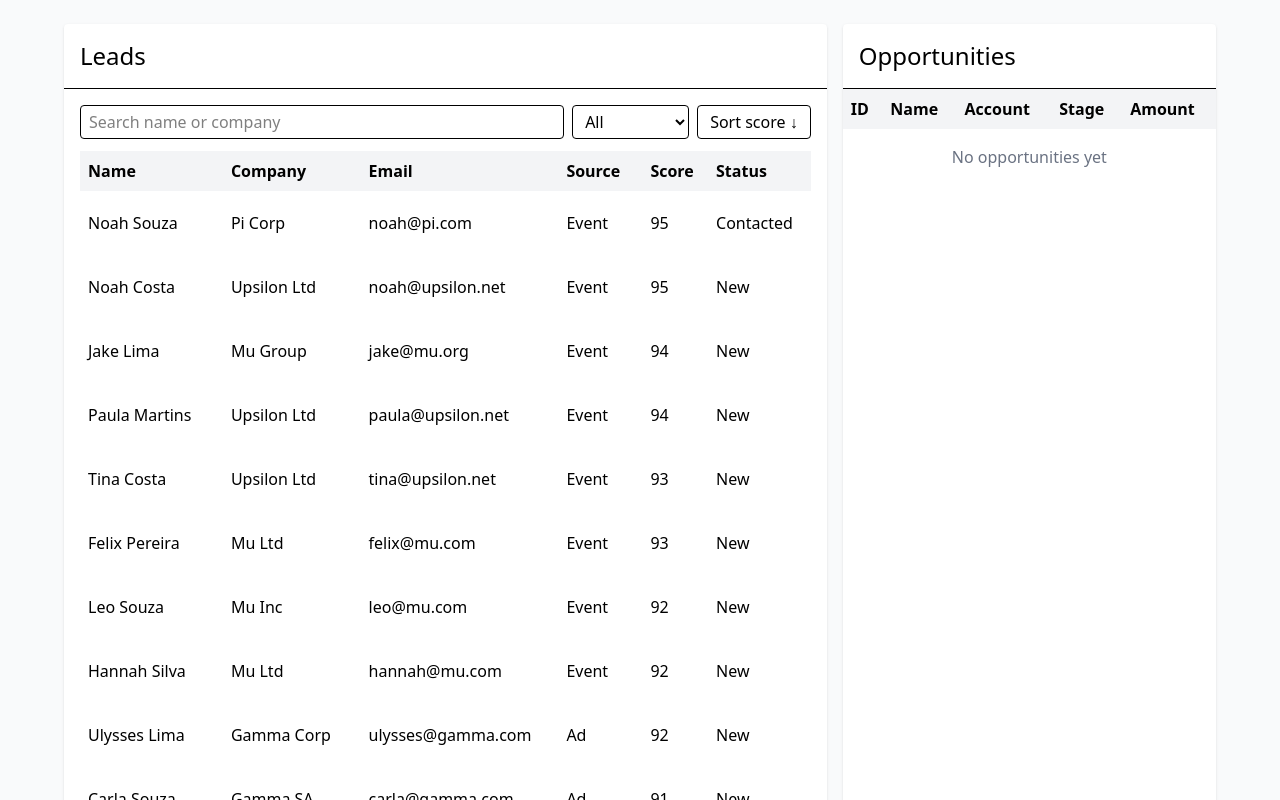
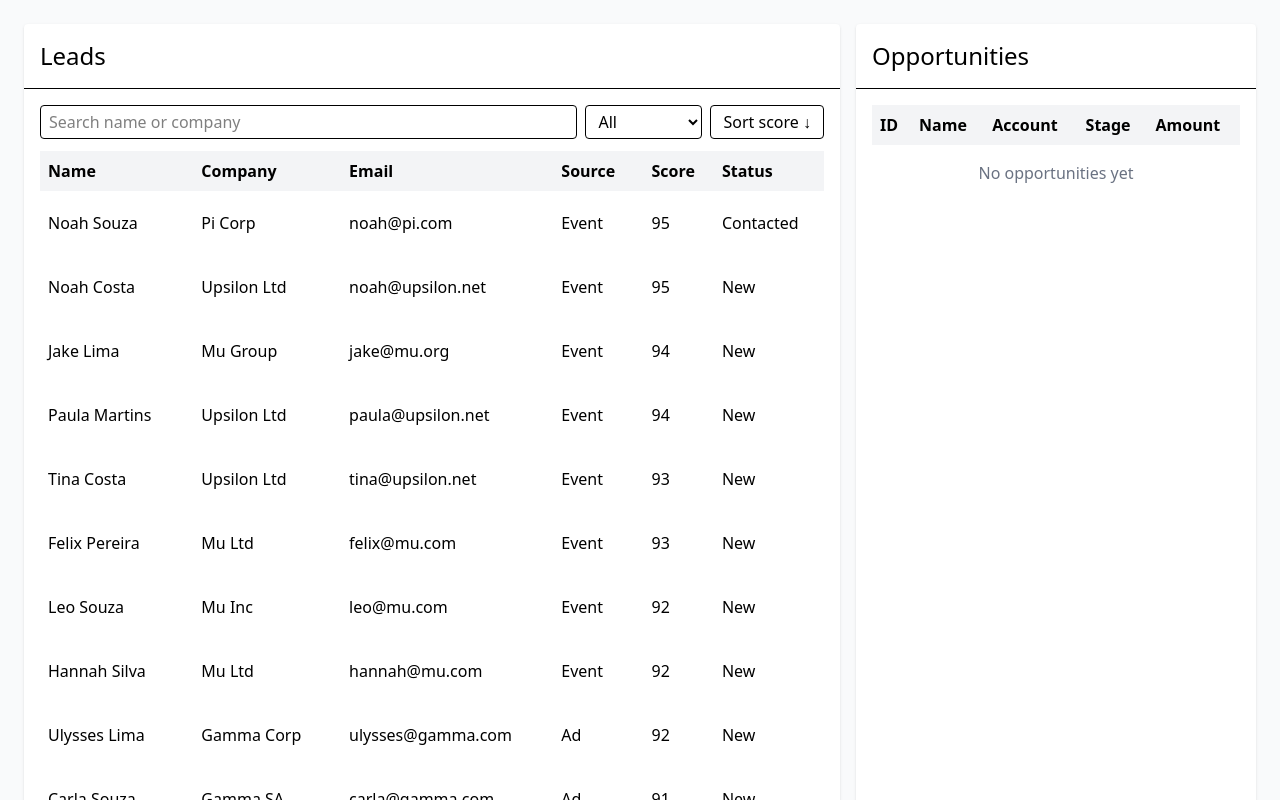
Before and after one commit to leoaltemari/mini-seller-console, a React (Vite) app: page / in a window 1280 px wide. Shown: the top 800 px of the page. Built offline with nearby package versions, Linux system fonts and the light colour scheme.

Commit message:
fix: fix grid layout

```diff
--- a/src/components/OpportunitiesTable.tsx
+++ b/src/components/OpportunitiesTable.tsx
@@ -5,7 +5,7 @@ export default function OpportunitiesTable() {
   const { opportunities } = useOpportunities();
 
   return (
-    <table className="p-4 min-w-full table-auto">
+    <table className="min-w-full table-auto">
       <thead className="bg-gray-100">
         <tr>
           <th className="text-left p-2">ID</th>
--- a/src/pages/LeadsPage.tsx
+++ b/src/pages/LeadsPage.tsx
@@ -57,7 +57,7 @@ export default function LeadsPage() {
 
   return (
     <div className="bg-gray-50 p-6">
-      <div className="max-w-6xl mx-auto grid grid-cols-1 md:grid-cols-3 gap-4">
+      <div className="mx-auto grid grid-cols-1 md:grid-cols-3 gap-4">
         <div className="md:col-span-2 bg-white rounded shadow">
           <h1 className="text-2xl p-4 border-b">Leads</h1>
 
@@ -78,7 +78,9 @@ export default function LeadsPage() {
 
         <div className="bg-white rounded shadow">
           <h1 className="text-2xl p-4 border-b">Opportunities</h1>
-          <OpportunitiesTable />
+          <div className="p-4">
+            <OpportunitiesTable />
+          </div>
         </div>
       </div>
 
```
